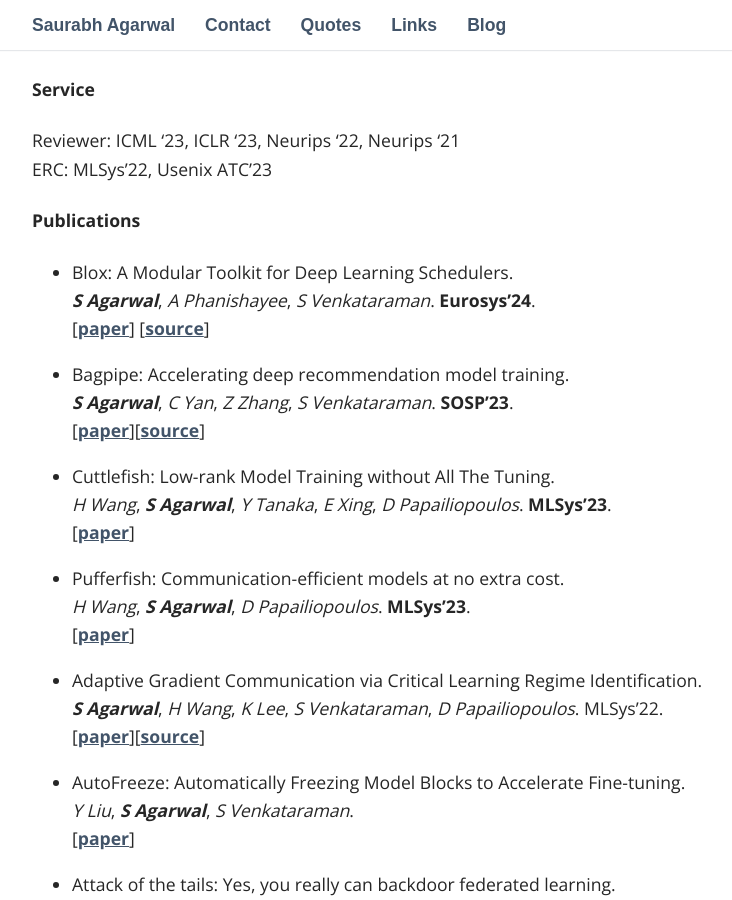
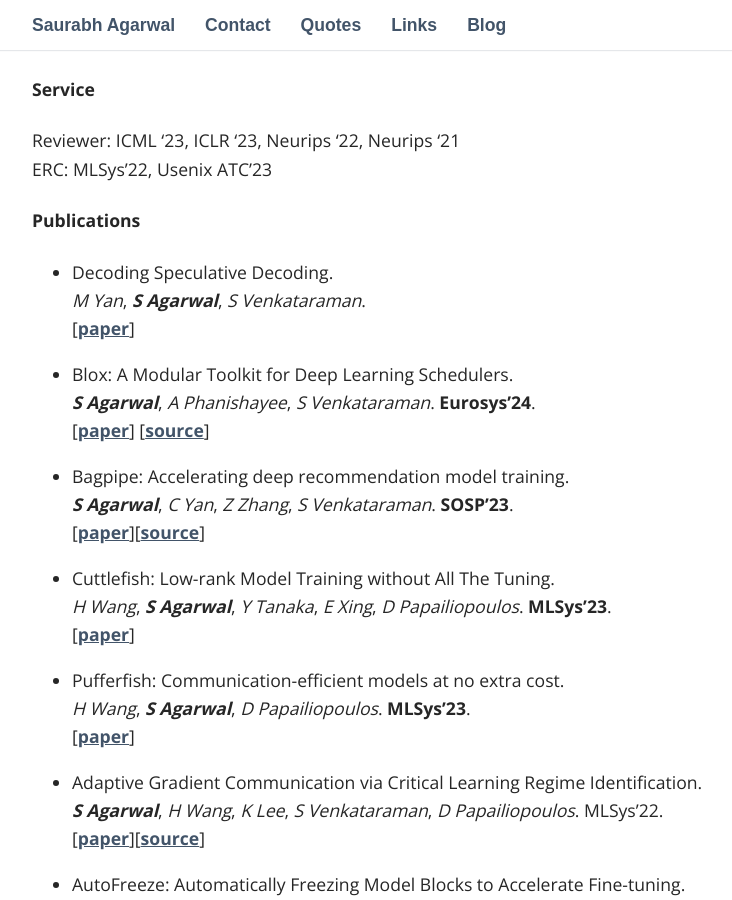
Before and after one commit to iidsample/iidsampe.github.io, a Jekyll site: the page built from index.md, in a window 1280 px wide and 900 px high, scrolled down 439 px. Shown: the whole window, without its empty margins (223-955 px from the left). Built offline with Jekyll 4.4.1, drawn with Linux system fonts in a browser that asks for light colours; some web fonts are replaced.

Commit message:
Added code

```diff
--- a/index.md
+++ b/index.md
@@ -19,6 +19,10 @@ ERC: MLSys'22, Usenix ATC'23
 
 
 #### Publications
+* Decoding Speculative Decoding. <br />
+*M Yan*, ***S Agarwal***, *S Venkataraman*.<br />
+[[paper](https://arxiv.org/abs/2402.01528)]
+
 * Blox: A Modular Toolkit for Deep Learning Schedulers.<br />
   ***S Agarwal***, *A Phanishayee*, *S Venkataraman*. **Eurosys'24**.<br />
 [[paper](https://arxiv.org/abs/2312.12621)] [[source](https://github.com/msr-fiddle/blox)]
```
